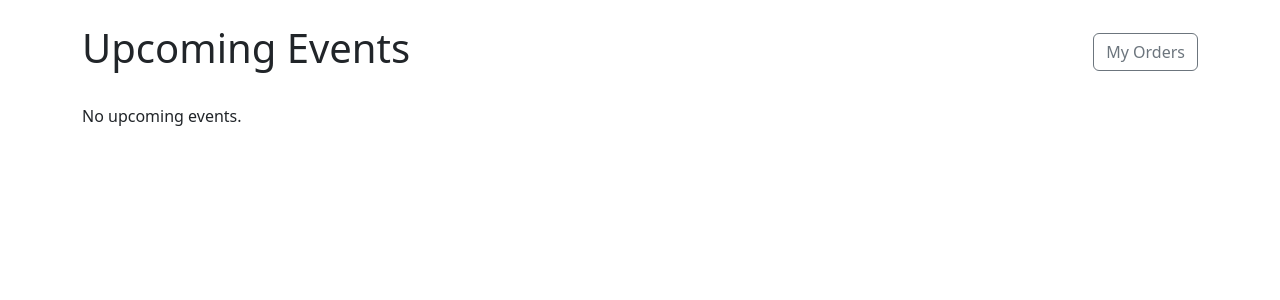
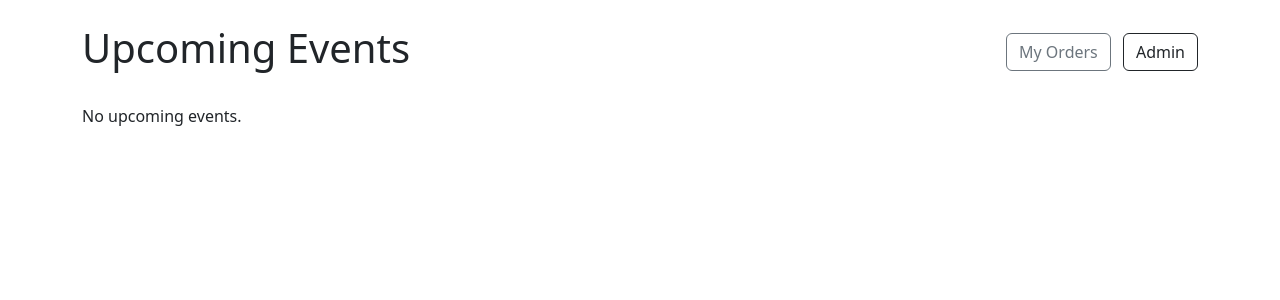
Before and after one commit to sherlockzhang18/chivent_ticketing_dev, a Django app: page / in a window 1280 px wide. Shown: the part 56-356 px from the top of the page. Run offline with Django 3.2, Linux system fonts and the light colour scheme; the visitor is signed in with stand-in values (Sample User, id 1); data that the repository does not hold is empty; parts of the project's set-up code (start-up, migrations or seed data) failed here and were passed over.

Commit message:
update style and css

```diff
--- a/events/templates/events/catalog.html
+++ b/events/templates/events/catalog.html
@@ -4,9 +4,20 @@
 {% block content %}
   <div class="d-flex justify-content-between align-items-center mb-4">
     <h1>Upcoming Events</h1>
-    <a href="{% url 'orders:my_orders' %}" class="btn btn-outline-secondary">
-      My Orders
-    </a>
+
+    <div>
+      <a href="{% url 'orders:my_orders' %}" class="btn btn-outline-secondary me-2">
+        My Orders
+      </a>
+
+      {% if user.is_staff %}
+        <!-- Link to the admin Events list -->
+        <a href="{% url 'admin:events_event_changelist' %}"
+           class="btn btn-outline-dark">
+          Admin
+        </a>
+      {% endif %}
+    </div>
   </div>
 
   <div class="row g-4">
```
Also changed, not shown: events/static/css/style.css (added, +9 -0 lines).
